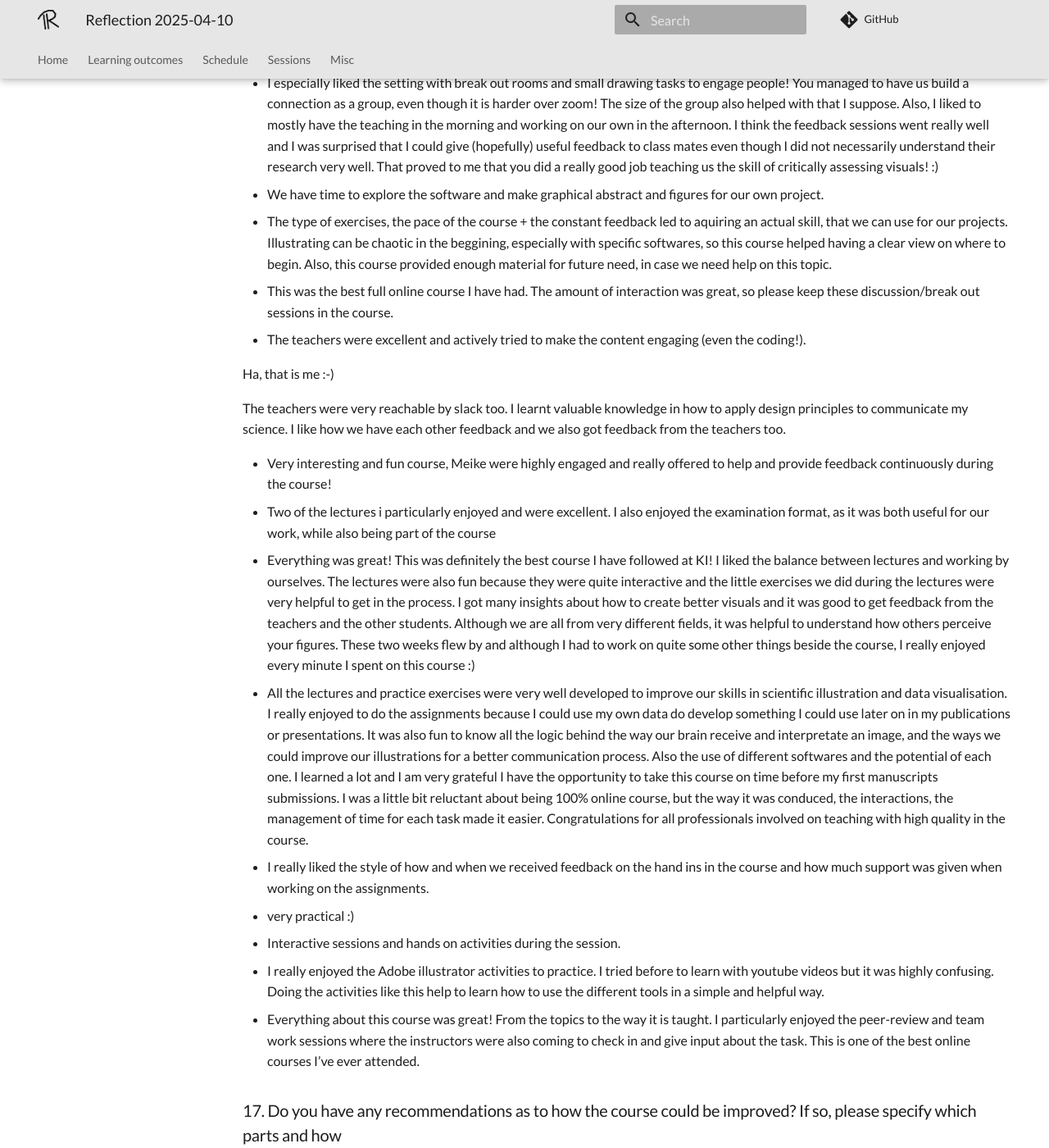
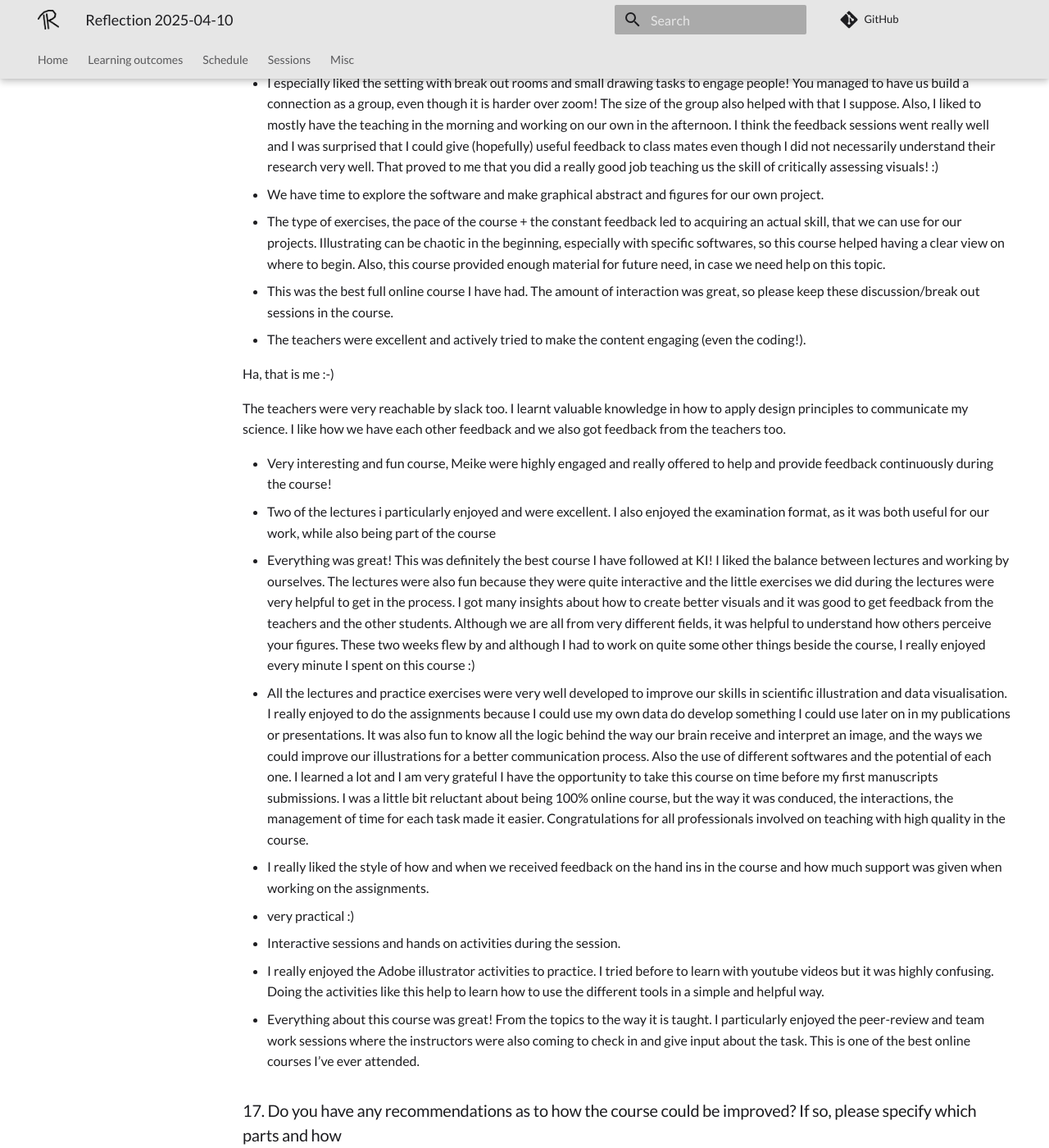
Before and after one commit to richelbilderbeek/lesson_mermaid, an MkDocs documentation site: the page built from docs/reflections/20250410/README.md, in a window 1280 px wide and 1400 px high, scrolled down 4654 px. Shown: the whole window at 82% size. Built offline with MkDocs 1.6.1 and Material for MkDocs 9.7.7, drawn with Linux system fonts in a browser that asks for light colours; comment, search, counter and statistics services are not loaded; some of the changed text lies outside the part shown.

```diff
--- a/docs/reflections/20250410/README.md
+++ b/docs/reflections/20250410/README.md
@@ -112,8 +112,8 @@ keep off your camera'. Agreed!
 - We have time to explore the software and make graphical
   abstract and figures for our own project.
 - The type of exercises, the pace of the course + the constant feedback
-  led to aquiring an actual skill, that we can use for our projects.
-  Illustrating can be chaotic in the beggining,
+  led to acquiring an actual skill, that we can use for our projects.
+  Illustrating can be chaotic in the beginning,
   especially with specific softwares,
   so this course helped having a clear view on where to begin.
   Also, this course provided enough material for future need,
@@ -157,7 +157,7 @@ Ha, that is me :-)
   I really enjoyed to do the assignments because I could use my own data
   do develop something I could use later on in my publications or
   presentations. It was also fun to know all the logic behind the way our
-  brain receive and interpretate an image, and the ways we could improve
+  brain receive and interpret an image, and the ways we could improve
   our illustrations for a better communication process.
   Also the use of different softwares and the potential of each one.
   I learned a lot and I am
```
Also changed, not shown: other parts of docs/reflections/20250410/README.md (+2 -2 lines), README.md (+2 -2 lines), docs/evaluations/20250410/README.md (+5 -5 lines), .wordlist.txt, 2 other files.
